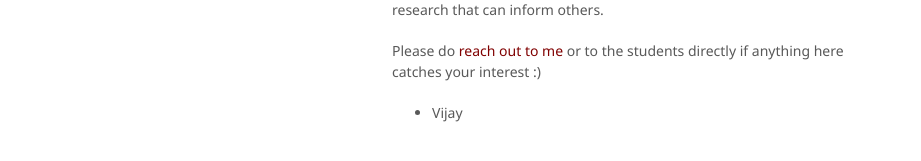
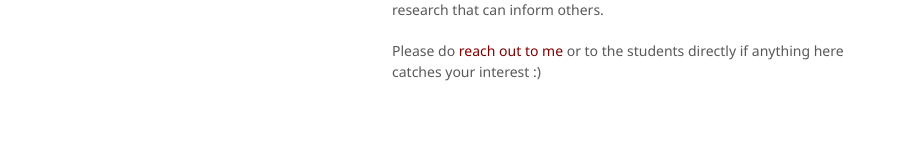
Before and after one commit to vijaykeswani/vijaykeswani.github.io, a Jekyll site: the page built from courses/col8381/projects/index.md, in a window 1280 px wide and 900 px high, scrolled down 1646 px. Shown: the part 707-868 px from the top of the window, without its empty margins (178-1099 px from the left). Built offline with Jekyll 4.4.1, drawn with Linux system fonts in a browser that asks for light colours; nearby versions of some CDN libraries.

Commit message:
small content change

```diff
--- a/courses/col8381/projects/index.md
+++ b/courses/col8381/projects/index.md
@@ -40,5 +40,3 @@ Finally, many played with current LLM methods, assessing the methods we undertak
 All of these projects deepen our understanding of AI and our interactions with it. But, from the perspective of the objectives of our course, I'd like to believe that they go further: these projects not only improve our understanding of the societal impacts of AI, but also resulted in tools and research that can inform others.
 
 Please do [reach out to me](mailto:vkeswani@iitd.ac.in) or to the students directly if anything here catches your interest :)
-
-- Vijay
```
